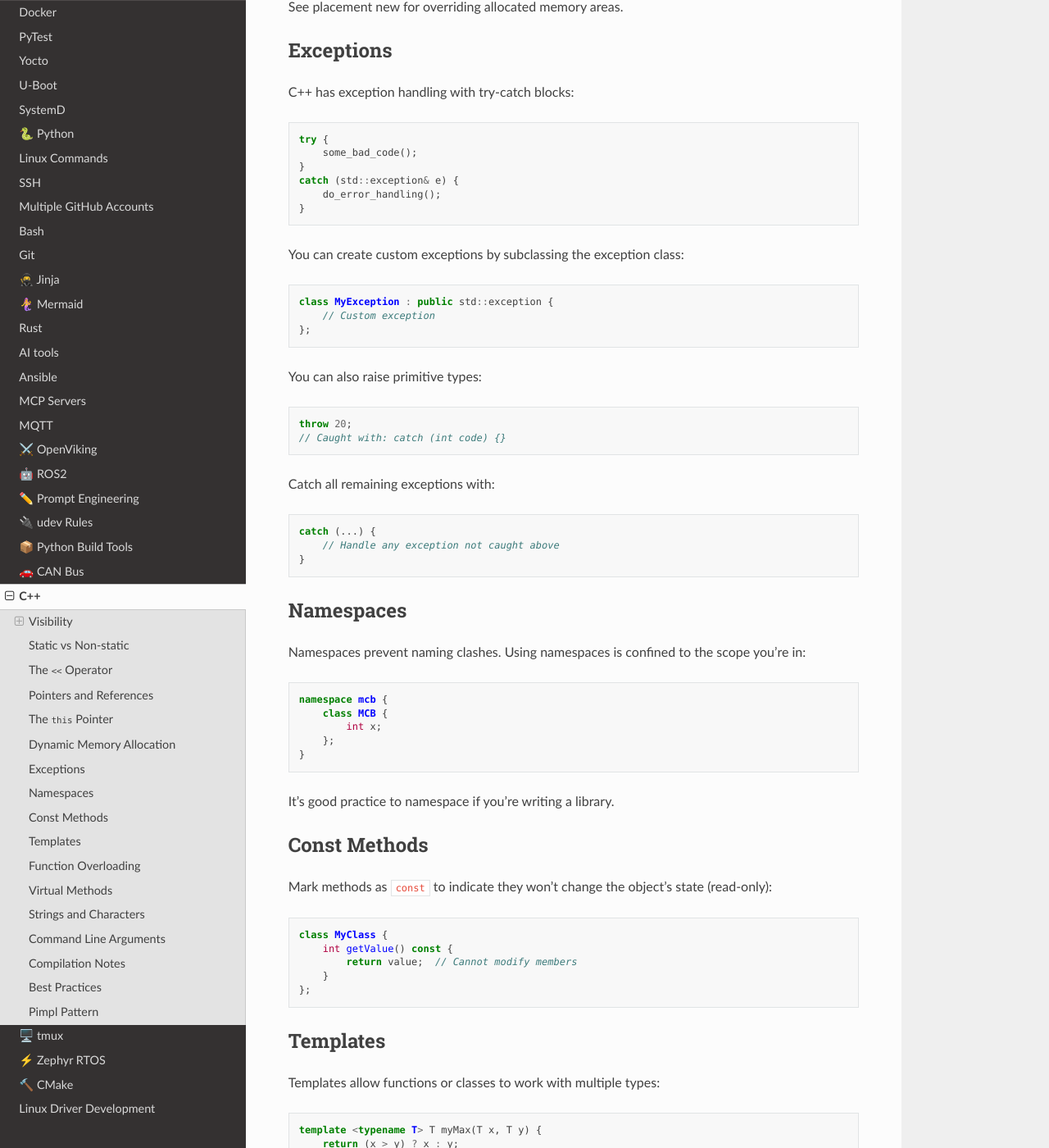
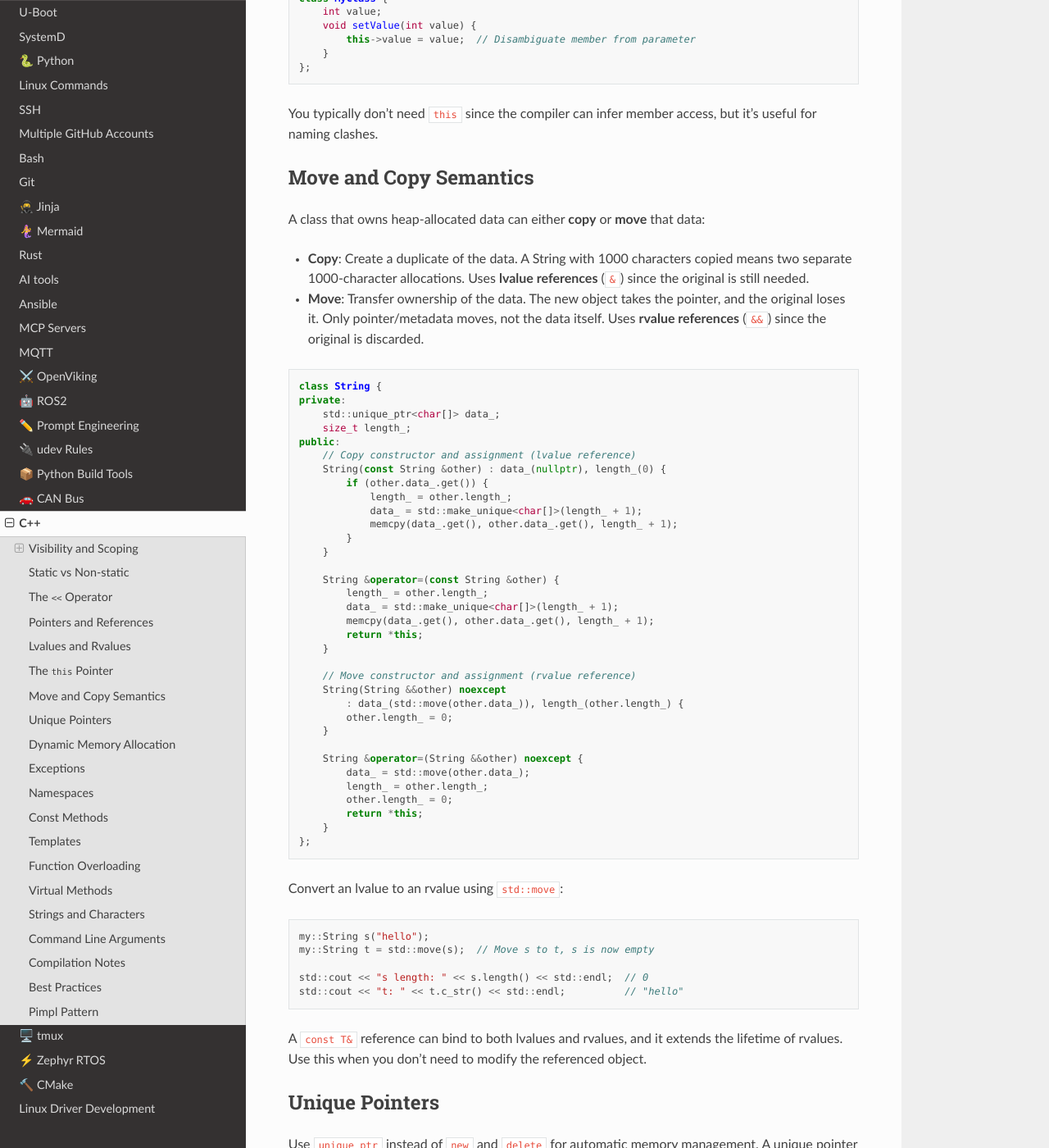
Before and after one commit to mcbottcher/my_docs, a Sphinx documentation site: the page built from docs/source/cpp.rst, in a window 1280 px wide and 1400 px high, scrolled down 3716 px. Shown: the whole window at 82% size. Built offline with Sphinx 7.4.7 and the Read the Docs theme 3.1.0, drawn with Linux system fonts in a browser that asks for light colours; some of the changed text lies outside the part shown.

Commit message:
docs: add C++ notes on lvalues, rvalues, move semantics, and unique_ptr

```diff
--- a/docs/source/cpp.rst
+++ b/docs/source/cpp.rst
@@ -1,8 +1,8 @@
 C++
 ===
 
-Visibility
-----------
+Visibility and Scoping
+----------------------
 
 Classes and structs have three visibility levels: **private**, **protected**, and **public**.
 
@@ -14,6 +14,23 @@
 - **Private**: Only that class can access the members marked as private
 - **Protected**: Only that class and subclasses can access the members marked as protected
 - **Public**: That class, subclasses, and objects can access the members marked as public
+
+**Important**: Access restrictions only apply *outside* the class. Inside a class method, you can access private data of other objects of the same class:
+
+.. code-block:: cpp
+
+    class String {
+    private:
+        std::unique_ptr<char[]> data_;
+        size_t length_;
+    public:
+        String &operator=(const String &other) {
+            // Inside String methods, can access other.data_ and other.length_ even though they're private
+            length_ = other.length_;
+            data_ = std::make_unique<char[]>(length_ + 1);
+            return *this;
+        }
+    };
 
 Inheritance Visibility
 ^^^^^^^^^^^^^^^^^^^^^^
@@ -149,6 +166,23 @@
 
 References are essentially pointers with compiler-induced restrictions to make them safer.
 
+Lvalues and Rvalues
+-------------------
+
+**lvalue**: A value with a named memory location you can reference. It appears on the left-hand side of an assignment.
+
+**rvalue**: A temporary expression or constant that produces a value but has no stable address. You cannot take its address.
+
+.. code-block:: cpp
+
+    int a = 5;           // a is lvalue, 5 is rvalue
+    int b = a;           // b is lvalue, a is also lvalue
+    int c = a + b;       // c is lvalue, (a + b) is rvalue (temporary result)
+
+    int x = 10;
+    int* p = &x;         // fine — x is an lvalue, it has an address
+    int* q = &42;        // error — 42 is an rvalue, no stable address
+
 The ``this`` Pointer
 --------------------
 
@@ -164,6 +198,81 @@
     };
 
 You typically don't need ``this`` since the compiler can infer member access, but it's useful for naming clashes.
+
+Move and Copy Semantics
+-----------------------
+
+A class that owns heap-allocated data can either **copy** or **move** that data:
+
+- **Copy**: Create a duplicate of the data. A String with 1000 characters copied means two separate 1000-character allocations. Uses **lvalue references** (``&``) since the original is still needed.
+- **Move**: Transfer ownership of the data. The new object takes the pointer, and the original loses it. Only pointer/metadata moves, not the data itself. Uses **rvalue references** (``&&``) since the original is discarded.
+
+.. code-block:: cpp
+
+    class String {
+    private:
+        std::unique_ptr<char[]> data_;
+        size_t length_;
+    public:
+        // Copy constructor and assignment (lvalue reference)
+        String(const String &other) : data_(nullptr), length_(0) {
+            if (other.data_.get()) {
+                length_ = other.length_;
+                data_ = std::make_unique<char[]>(length_ + 1);
+                memcpy(data_.get(), other.data_.get(), length_ + 1);
+            }
+        }
+
+        String &operator=(const String &other) {
+            length_ = other.length_;
+            data_ = std::make_unique<char[]>(length_ + 1);
+            memcpy(data_.get(), other.data_.get(), length_ + 1);
+            return *this;
+        }
+
+        // Move constructor and assignment (rvalue reference)
+        String(String &&other) noexcept
+            : data_(std::move(other.data_)), length_(other.length_) {
+            other.length_ = 0;
+        }
+
+        String &operator=(String &&other) noexcept {
+            data_ = std::move(other.data_);
+            length_ = other.length_;
+            other.length_ = 0;
+            return *this;
+        }
+    };
+
+Convert an lvalue to an rvalue using ``std::move``:
+
+.. code-block:: cpp
+
+    my::String s("hello");
+    my::String t = std::move(s);  // Move s to t, s is now empty
+
+    std::cout << "s length: " << s.length() << std::endl;  // 0
+    std::cout << "t: " << t.c_str() << std::endl;          // "hello"
+
+A ``const T&`` reference can bind to both lvalues and rvalues, and it extends the lifetime of rvalues. Use this when you don't need to modify the referenced object.
+
+Unique Pointers
+---------------
+
+Use ``unique_ptr`` instead of ``new`` and ``delete`` for automatic memory management. A unique pointer automatically deletes its data when it goes out of scope and only allows one owner:
+
+.. code-block:: cpp
+
+    std::unique_ptr<char[]> data = std::make_unique<char[]>(100);
+    // Use data as normal
+    // Automatically deleted when data goes out of scope
+
+Create with ``std::make_unique``, passing arguments to the object's constructor (or array length for arrays):
+
+.. code-block:: cpp
+
+    auto ptr = std::make_unique<MyClass>(arg1, arg2);
+    auto arr = std::make_unique<int[]>(50);
 
 Dynamic Memory Allocation
 --------------------------
```
